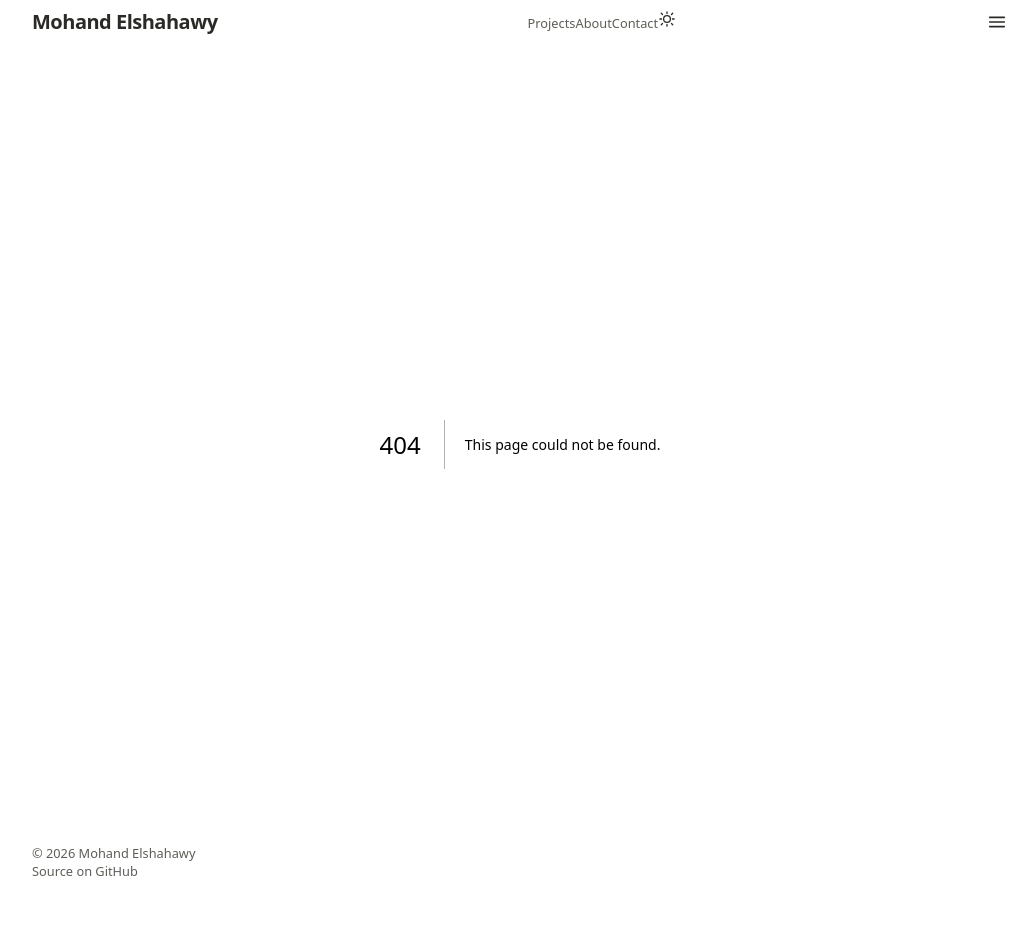
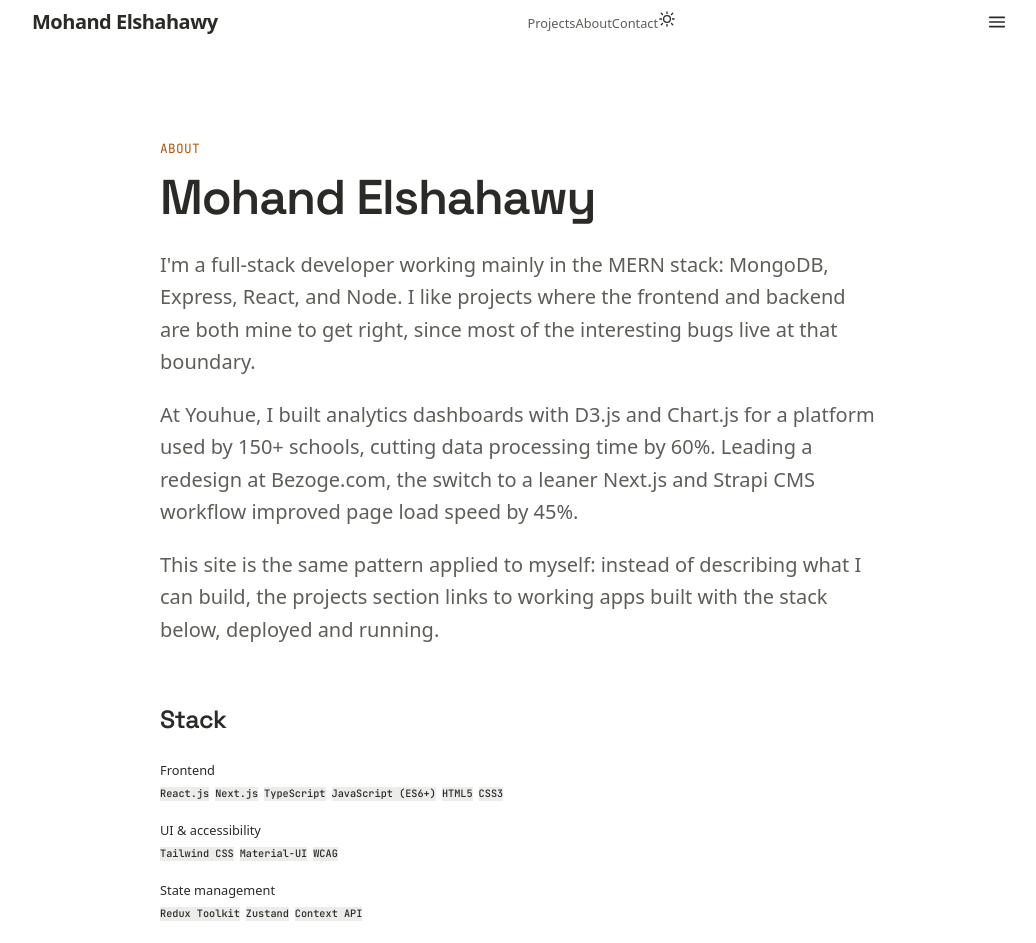
Before and after one commit to enghondaa/portfolio-hub, a Next.js app in the folder apps/hub/: page /about in a window 1280 px wide. Before the commit this address had no page. Shown: the top 943 px of the page, without its empty margins (120-1156 px from the left). Before the commit the page ends 881 px from the top, so only its background shows below. Built offline with nearby package versions, Linux system fonts and the light colour scheme.

Commit message:
hub: about page

```diff
--- /dev/null
+++ b/apps/hub/src/app/about/page.tsx
@@ -0,0 +1,67 @@
+import type { Metadata } from "next";
+import { Badge } from "@portfolio/ui";
+
+export const metadata: Metadata = {
+  title: "About",
+  description: "Mohand Elshahawy — full-stack MERN developer, background and stack.",
+};
+
+const skillGroups: { label: string; skills: string[] }[] = [
+  { label: "Frontend", skills: ["React.js", "Next.js", "TypeScript", "JavaScript (ES6+)", "HTML5", "CSS3"] },
+  { label: "UI & accessibility", skills: ["Tailwind CSS", "Material-UI", "WCAG"] },
+  { label: "State management", skills: ["Redux Toolkit", "Zustand", "Context API"] },
+  { label: "Backend", skills: ["Node.js", "Express.js", "MongoDB", "Mongoose", "REST API design", "Strapi CMS"] },
+  { label: "Data visualization", skills: ["D3.js", "Chart.js"] },
+  { label: "Testing & tooling", skills: ["Jest", "React Testing Library", "Git", "GitHub Actions CI/CD"] },
+];
+
+export default function AboutPage() {
+  return (
+    <div className="mx-auto max-w-3xl px-4 py-16 sm:px-6 sm:py-24">
+      <p className="font-mono text-sm uppercase tracking-wide text-[var(--color-accent)]">About</p>
+      <h1 className="mt-3 font-[family-name:var(--font-heading)] text-3xl font-semibold tracking-tight text-[var(--color-neutral-800)] sm:text-4xl">
+        Mohand Elshahawy
+      </h1>
+
+      <div className="mt-6 space-y-5 text-lg leading-relaxed text-[var(--color-neutral-600)]">
+        <p>
+          I&apos;m a full-stack developer working mainly in the MERN stack:
+          MongoDB, Express, React, and Node. I like projects where the
+          frontend and backend are both mine to get right, since most of the
+          interesting bugs live at that boundary.
+        </p>
+        <p>
+          At Youhue, I built analytics dashboards with D3.js and Chart.js for
+          a platform used by 150+ schools, cutting data processing time by
+          60%. Leading a redesign at Bezoge.com, the switch to a leaner
+          Next.js and Strapi CMS workflow improved page load speed by 45%.
+        </p>
+        <p>
+          This site is the same pattern applied to myself: instead of
+          describing what I can build, the projects section links to working
+          apps built with the stack below, deployed and running.
+        </p>
+      </div>
+
+      <section className="mt-14">
+        <h2 className="font-[family-name:var(--font-heading)] text-xl font-semibold tracking-tight text-[var(--color-neutral-800)]">
+          Stack
+        </h2>
+        <div className="mt-6 space-y-5">
+          {skillGroups.map((group) => (
+            <div key={group.label}>
+              <h3 className="text-sm font-medium text-[var(--color-neutral-800)]">{group.label}</h3>
+              <div className="mt-2 flex flex-wrap gap-1.5">
+                {group.skills.map((skill) => (
+                  <Badge key={skill} tone="neutral" className="font-mono text-xs">
+                    {skill}
+                  </Badge>
+                ))}
+              </div>
+            </div>
+          ))}
+        </div>
+      </section>
+    </div>
+  );
+}
```
